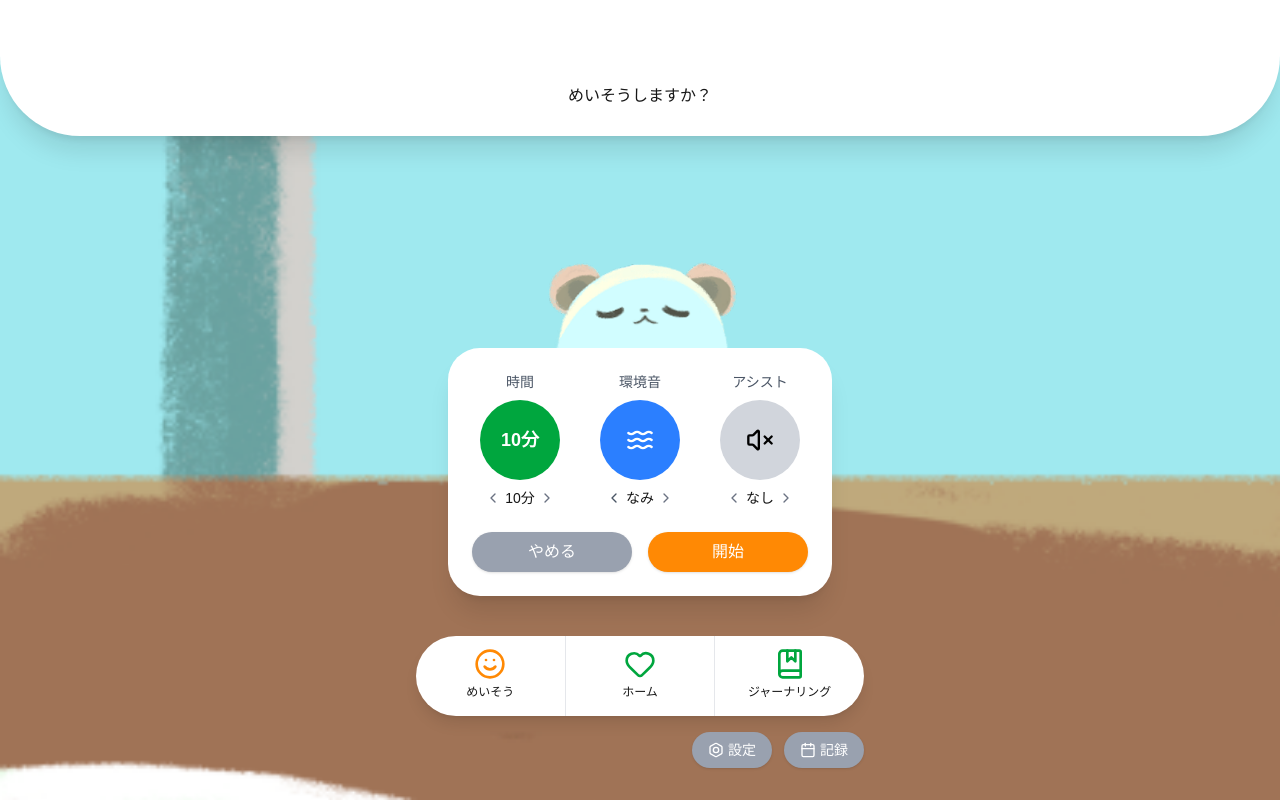
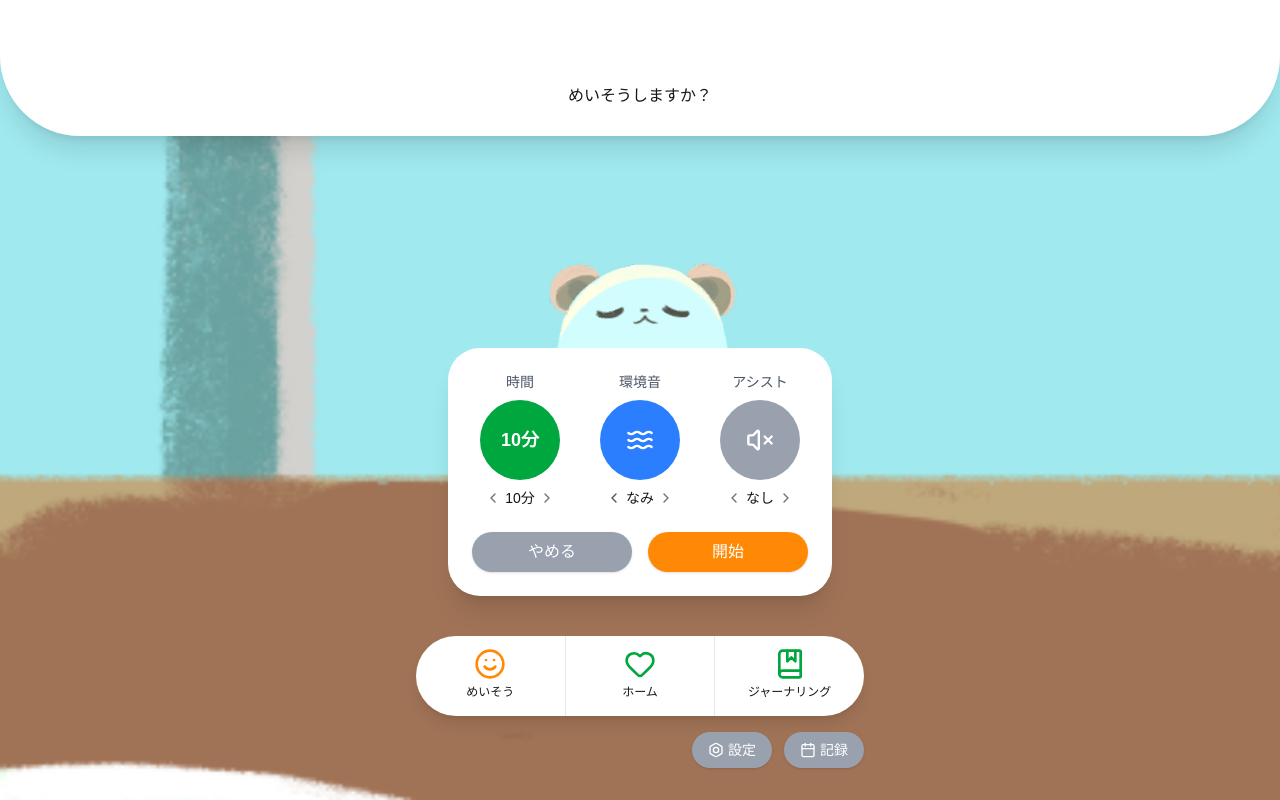
Before and after one commit to tomo-no-kai/mimamorumi, a Next.js app: page /meditation in a window 1280 px wide. Built offline with nearby package versions, Linux system fonts and the light colour scheme.

Commit message:
細かな配色の修正

```diff
--- a/src/app/meditation/page.tsx
+++ b/src/app/meditation/page.tsx
@@ -82,7 +82,7 @@
               <div
                 className={`w-20 h-20 rounded-full flex items-center justify-center ${
                   sounds[soundIndex].name === "なし"
-                    ? "bg-gray-300 text-black"
+                    ? "bg-gray-400 text-white"
                     : "bg-blue-500 text-white"
                 }`}
               >
@@ -108,7 +108,7 @@
                 className={`w-20 h-20 rounded-full flex items-center justify-center ${
                   assists[assistIndex].name === "あり"
                     ? "bg-orange-500 text-white"
-                    : "bg-gray-300 text-black"
+                    : "bg-gray-400 text-white"
                 }`}
               >
                 <CurrentAssistIcon className="w-7 h-7" />
```
